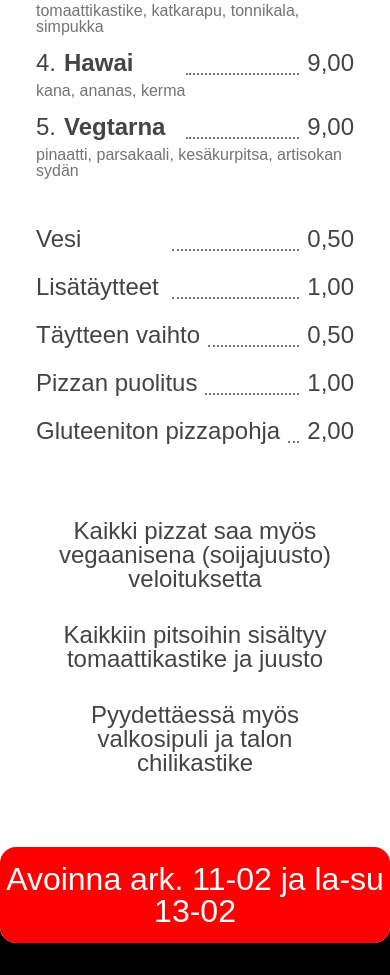
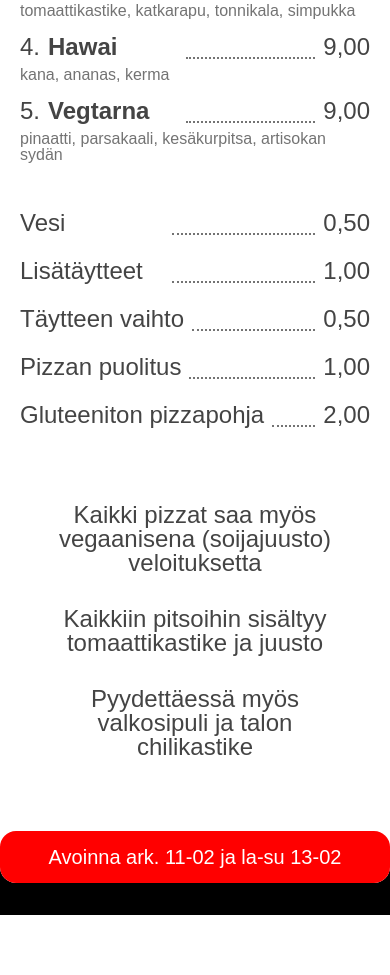
Before and after one commit to petetnt/makikupla-life, a Gatsby site: page / in a window 390 px wide. Shown: the part 2765-3740 px from the top of the page. After the commit the page ends 3680 px from the top, so only its background shows below. Built offline with nearby package versions, Linux system fonts and the light colour scheme; Gatsby itself is replaced by a stand-in of ours.

Commit message:
Optimize for iPhone 5s
Signed-off-by: petetnt <pete.a.nykanen@gmail.com>

```diff
--- a/src/components/menu.js
+++ b/src/components/menu.js
@@ -26,6 +26,11 @@ const Wrapper = styled.div`
   @media only screen and (max-width: 800px) {
     grid-template-columns: 1fr;
     grid-row-gap: 2rem;
+  }
+
+  @media only screen and (max-width: 400px) {
+    padding-left: 0;
+    padding-right: 0;
   }
 `;
 
@@ -139,6 +144,10 @@ const Open = styled.div`
   padding-top: 1rem;
   padding-bottom: 1rem;
   border-radius: 1rem;
+
+  @media only screen and (max-width: 400px) {
+    font-size: 1.25rem;
+  }
 `;
 
 const Note = styled.div`
```
